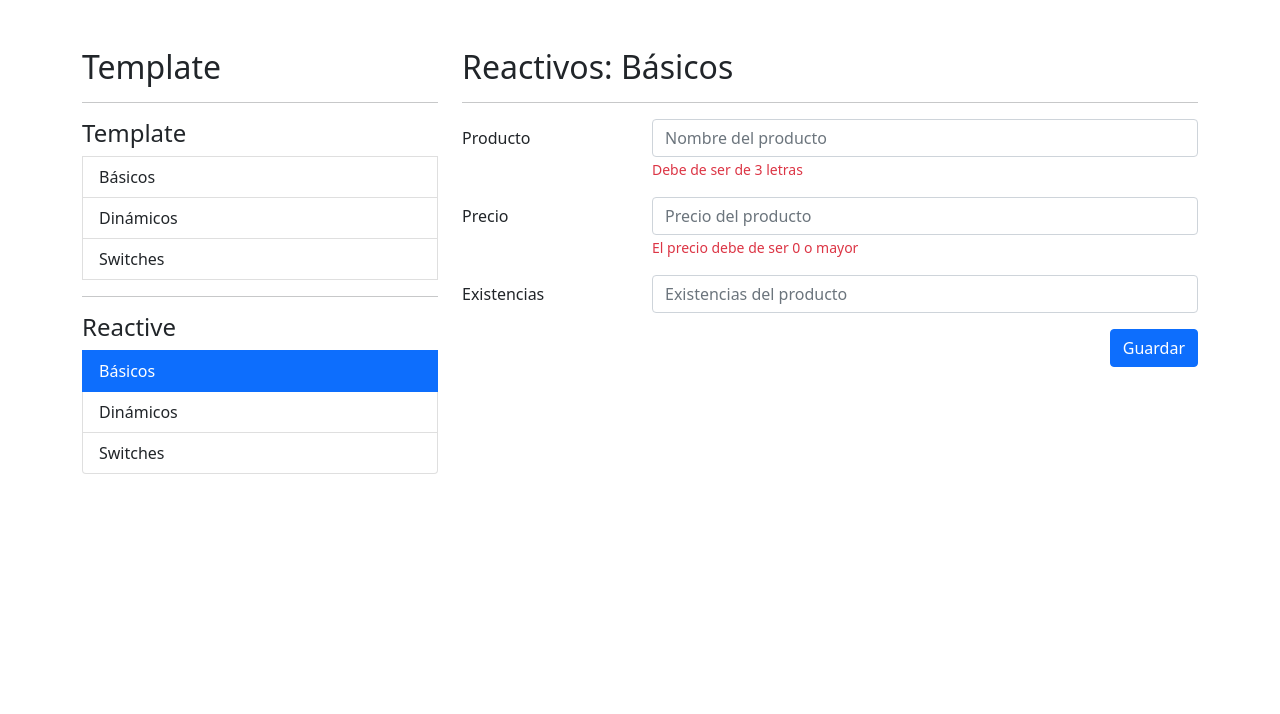
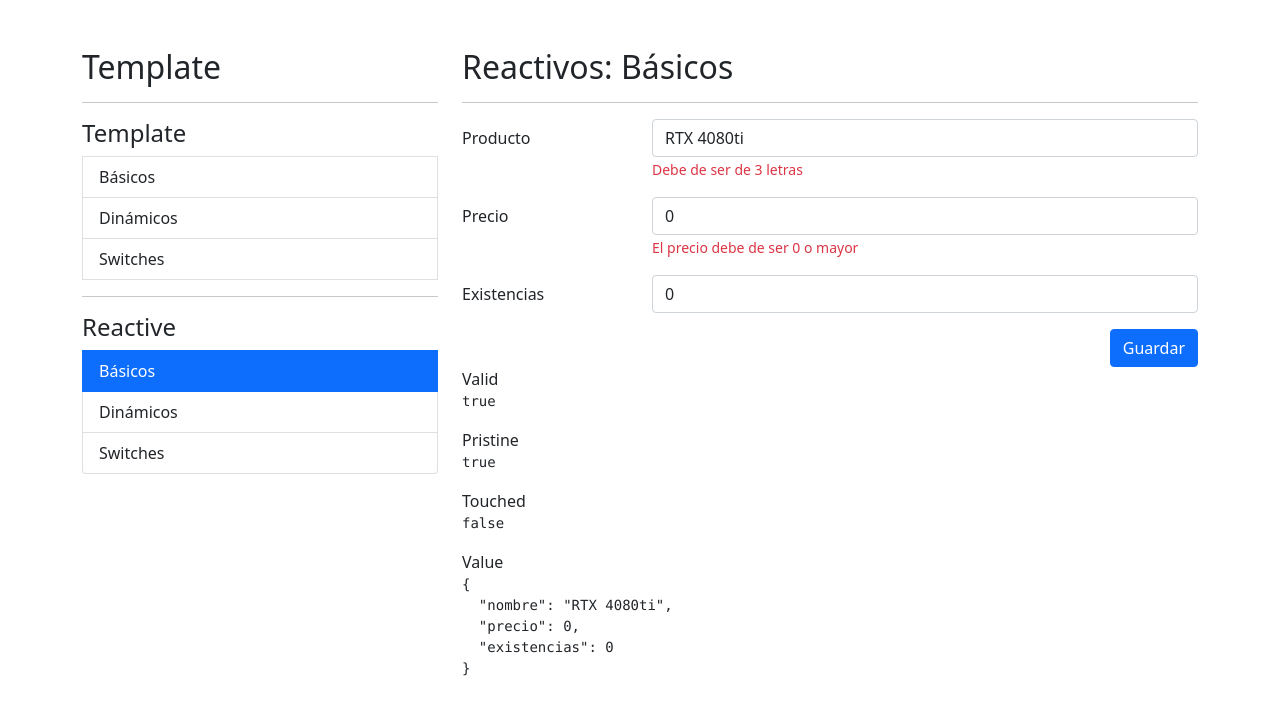
Before and after one commit to Dcterrance88/FormulariosApp-Angular, an Angular app: page /reactive/basicos in a window 1280 px wide. Shown: the top 714 px of the page. Built offline with nearby package versions, Linux system fonts and the light colour scheme.

Commit message:
Enlazando elementos html del formulario reactivo
por medio de un objeto literal y referenciandolo en el html con la
etiqueta formControlName se pudo enlazar y enviar datos al html por
medio del FormBuilder.

```diff
--- a/src/app/reactive/basicos/basicos.component.html
+++ b/src/app/reactive/basicos/basicos.component.html
@@ -4,7 +4,7 @@
 <div class="row">
   <div class="col">
 
-    <form autocomplete="off">
+    <form autocomplete="off" [formGroup]="miFormulario">
 
       <!-- Campo de producto -->
       <div class="mb-3 row">
@@ -13,6 +13,7 @@
 
           <input type="text"
                   class="form-control"
+                  formControlName="nombre"
                   placeholder="Nombre del producto">
 
           <span class="form-text text-danger">
@@ -29,6 +30,7 @@
 
           <input type="number"
                   class="form-control"
+                  formControlName="precio"
                   placeholder="Precio del producto">
 
           <span class="form-text text-danger">
@@ -44,6 +46,7 @@
         <div class="col-sm-9">
           <input type="number"
                   class="form-control"
+                  formControlName="existencias"
                   placeholder="Existencias del producto">
         </div>
       </div>
@@ -62,7 +65,7 @@
   </div>
 </div>
 
-<!-- <div class="row">
+<div class="row">
   <div class="col">
     <span>Valid</span>
     <pre>{{miFormulario.valid}}</pre>
@@ -76,11 +79,7 @@
     <span>Value</span>
     <pre>{{miFormulario.value | json }}</pre>
 
-    <span>CustomDirective</span>
-    <pre>{{miFormulario.controls.existencias?.errors | json }}</pre>
-  </div>
-
-</div> -->
+</div>
 
 <!--
   Pristine: -no se ha cambiado ninguno de los valores con los cuales se presento el formulario
--- a/src/app/reactive/basicos/basicos.component.ts
+++ b/src/app/reactive/basicos/basicos.component.ts
@@ -1,4 +1,5 @@
-import { Component, OnInit } from '@angular/core';
+import { Component } from '@angular/core';
+import { FormGroup, FormBuilder } from '@angular/forms';
 
 @Component({
   selector: 'app-basicos',
@@ -6,11 +7,20 @@ import { Component, OnInit } from '@angular/core';
   styles: [
   ]
 })
-export class BasicosComponent implements OnInit {
+export class BasicosComponent {
 
-  constructor() { }
+  // public miFormulario: FormGroup = new FormGroup({
+  //   'nombre'     : new FormControl('RTX 4080Ti'),
+  //   'precio'     : new FormControl( 1500 ),
+  //   'existencias': new FormControl( 5 ),
+  // })
 
-  ngOnInit(): void {
-  }
+  public miFormulario: FormGroup = this._fb.group({
+    nombre     : [ 'RTX 4080ti' ],
+    precio     : [ 0 ],
+    existencias: [ 0 ],
+  })
+
+  constructor( private _fb : FormBuilder) { }
 
 }
```
Also changed, not shown: src/app/reactive/reactive.module.ts (+8 -1 lines).
